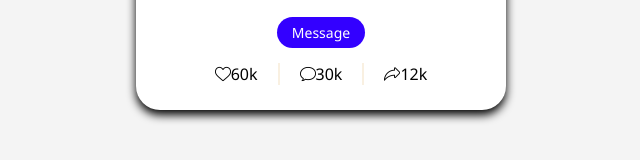
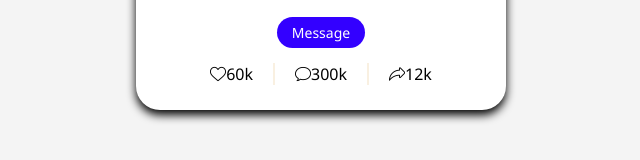
Before and after one commit to nirmalkrgupta/Nirmal-Profile, a plain HTML site: page index.html in a window 1280 px wide. Shown: the part 482-642 px from the top of the page, 319-959 px from the left. Drawn offline with Linux system fonts and the light colour scheme.

Commit message:
Update index.html

```diff
--- a/index.html
+++ b/index.html
@@ -39,7 +39,7 @@
             </div>
             <div class="data">
                 <img width="16px" src="message.png">
-                <span class="number">30k</span>
+                <span class="number">300k</span>
             </div>
             <div class="data">
                 <img width="16px" src="share.png">
```
